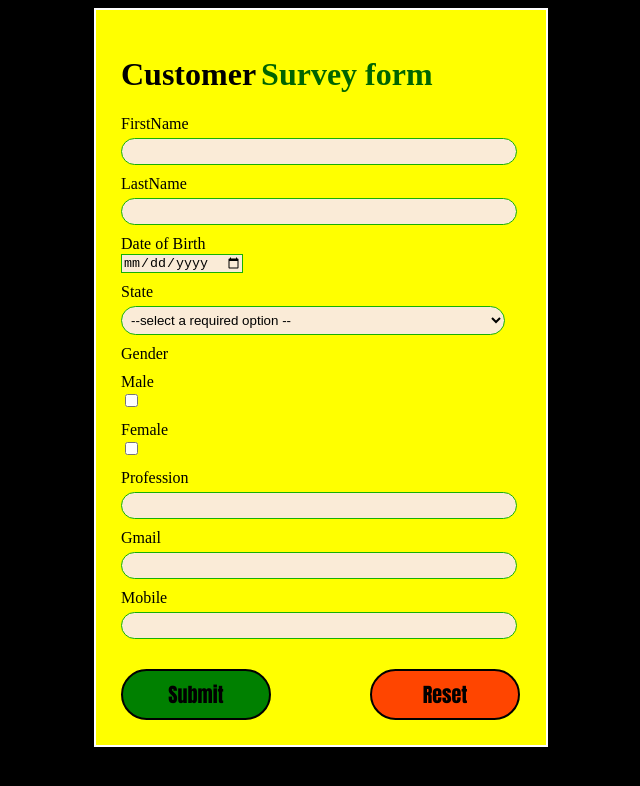
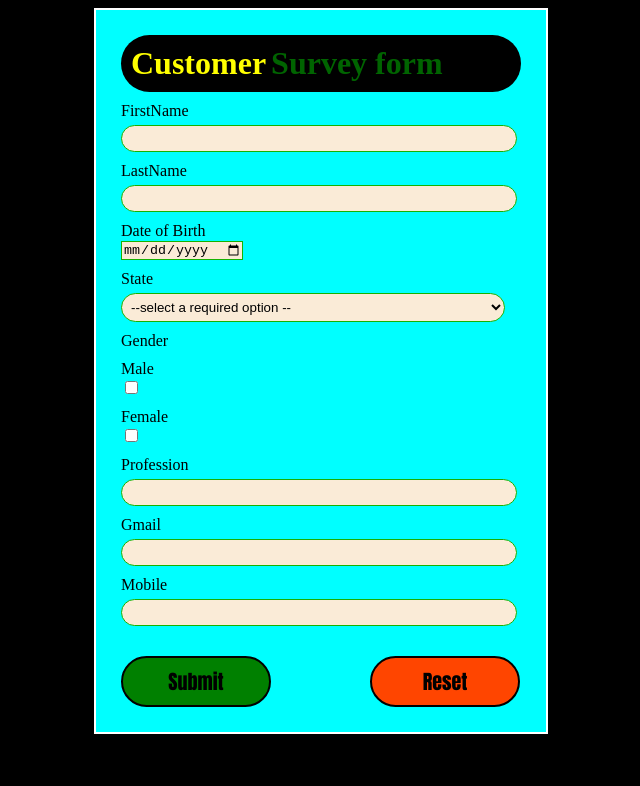
Before and after one commit to shaikwazid/AssignmentSurveyForm, a plain HTML site: page index.html in a window 1280 px wide. Shown: the whole page, without its empty margins (319-959 px from the left). Drawn offline with Linux system fonts and the light colour scheme.

Commit message:
css file modified

```diff
--- a/index.css
+++ b/index.css
@@ -7,8 +7,16 @@ body{
     color:darkgreen;
     padding: 5px;
 }
+
+h1{
+    background-color: black;
+    color: yellow;
+    margin: 0 auto;
+    padding: 10px;
+    border-radius: 50px;
+}
 form{
-    background-color: yellow;
+    background-color: aqua;
     border: 2px solid white;
     width: 400px;
     margin: 0 auto;
@@ -86,7 +94,7 @@ input[type="checkbox"],input[type="date"]{
 }
 
 .popup-content{
-    background-color: aqua;
+    background-color: yellow;
     padding: 20px;
     border-radius: 5px;
     text-align: center;
```
